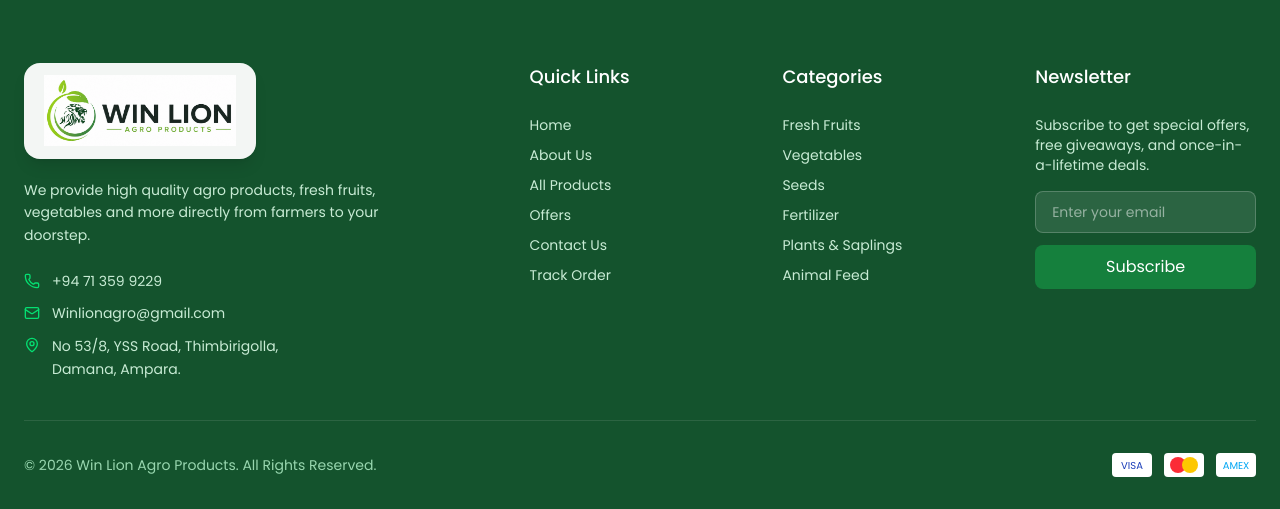
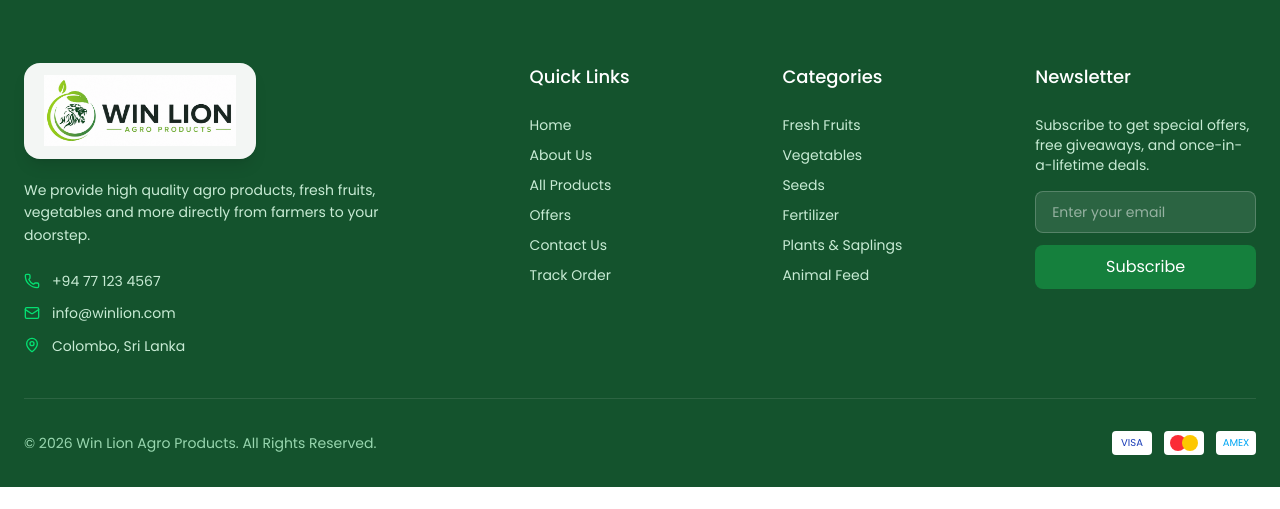
Before and after one commit to damith-sandunika/Winlion-Agro-Shop, a Laravel app: page / in a window 1280 px wide. Shown: the part 4083-4592 px from the top of the page. After the commit the page ends 4570 px from the top, so only its background shows below. Run offline with Laravel 12, Linux system fonts and the light colour scheme; data comes from the database, SQL or seed files in the repository; data that the repository does not hold is empty; style sheets or scripts are compiled from the project's sources; parts of the project's set-up code (start-up, migrations or seed data) failed here and were passed over.

Commit message:
Make frontend settings dynamic from backend

```diff
--- a/app/Http/Controllers/Api/SettingController.php
+++ b/app/Http/Controllers/Api/SettingController.php
@@ -20,6 +20,17 @@ class SettingController extends Controller
         return response()->json($result);
     }
 
+    public function publicIndex()
+    {
+        // For public, we return all settings for now since they are non-sensitive
+        $settings = Setting::all();
+        $result = [];
+        foreach ($settings as $item) {
+            $result[$item->key] = $item->value;
+        }
+        return response()->json($result);
+    }
+
     public function update(Request $request)
     {
         foreach ($request->all() as $key => $value) {
--- a/resources/js/app.jsx
+++ b/resources/js/app.jsx
@@ -22,6 +22,7 @@ import AdminReports from './pages/admin/Reports';
 import ProtectedRoute from './components/ProtectedRoute';
 import { CartProvider } from './context/CartContext';
 import { QuickViewProvider } from './context/QuickViewContext';
+import { SettingsProvider } from './context/SettingsContext';
 import Cart from './pages/Cart';
 import Checkout from './pages/Checkout';
 import Category from './pages/Category';
@@ -31,6 +32,7 @@ if (container) {
     const root = createRoot(container);
     root.render(
         <React.StrictMode>
+            <SettingsProvider>
             <CartProvider>
                 <QuickViewProvider>
                     <BrowserRouter>
@@ -69,6 +71,7 @@ if (container) {
                     </BrowserRouter>
                 </QuickViewProvider>
             </CartProvider>
+            </SettingsProvider>
         </React.StrictMode>
     );
 }
--- a/resources/js/components/Footer.jsx
+++ b/resources/js/components/Footer.jsx
@@ -1,8 +1,10 @@
 import React from 'react';
 import { Link } from 'react-router-dom';
 import { Phone, Mail, Globe, MapPin } from 'lucide-react';
+import { useSettings } from '../context/SettingsContext';
 
 const Footer = () => {
+    const { settings } = useSettings();
     return (
         <footer className="bg-brand-dark text-white pt-10 pb-6 md:pt-16 md:pb-8">
             <div className="max-w-7xl mx-auto px-4 lg:px-6">
@@ -16,17 +18,17 @@ const Footer = () => {
                             We provide high quality agro products, fresh fruits, vegetables and more directly from farmers to your doorstep.
                         </p>
                         <div className="flex flex-col gap-3">
-                            <a href="tel:+94713599229" className="flex items-center gap-3 text-green-100/90 hover:text-white transition-colors">
+                            <a href={`tel:${settings?.shop_phone?.replace(/[^+\d]/g, '')}`} className="flex items-center gap-3 text-green-100/90 hover:text-white transition-colors">
                                 <Phone size={16} className="text-green-400" />
-                                <span className="text-[11px] md:text-sm">+94 71 359 9229</span>
+                                <span className="text-[11px] md:text-sm">{settings?.shop_phone}</span>
                             </a>
-                            <a href="mailto:Winlionagro@gmail.com" className="flex items-center gap-3 text-green-100/90 hover:text-white transition-colors">
+                            <a href={`mailto:${settings?.shop_email}`} className="flex items-center gap-3 text-green-100/90 hover:text-white transition-colors">
                                 <Mail size={16} className="text-green-400" />
-                                <span className="text-[11px] md:text-sm">Winlionagro@gmail.com</span>
+                                <span className="text-[11px] md:text-sm">{settings?.shop_email}</span>
                             </a>
                             <div className="flex items-start gap-3 text-green-100/90">
                                 <MapPin size={16} className="text-green-400 shrink-0 mt-0.5" />
-                                <span className="text-[11px] md:text-sm leading-relaxed max-w-[250px]">No 53/8, YSS Road, Thimbirigolla, Damana, Ampara.</span>
+                                <span className="text-[11px] md:text-sm leading-relaxed max-w-[250px] whitespace-pre-wrap">{settings?.shop_address}</span>
                             </div>
                         </div>
                     </div>
--- a/resources/js/components/Header.jsx
+++ b/resources/js/components/Header.jsx
@@ -4,10 +4,12 @@ import { Link, useNavigate } from 'react-router-dom';
 import axios from 'axios';
 import { useCart } from '../context/CartContext';
 import { useQuickView } from '../context/QuickViewContext';
+import { useSettings } from '../context/SettingsContext';
 
 const Header = () => {
     const { cartCount, addToCart } = useCart();
     const { openQuickView } = useQuickView();
+    const { settings } = useSettings();
     const navigate = useNavigate();
     const [isMobileMenuOpen, setIsMobileMenuOpen] = React.useState(false);
 
@@ -295,13 +297,13 @@ const Header = () => {
                     </div>
 
                     <div className="mt-8 pt-6 border-t border-gray-100 flex flex-col gap-4 px-2">
-                        <a href="tel:+94713599229" className="flex items-center gap-3 text-gray-600 hover:text-brand-green">
+                        <a href={`tel:${settings?.shop_phone?.replace(/[^+\d]/g, '')}`} className="flex items-center gap-3 text-gray-600 hover:text-brand-green">
                             <div className="w-8 h-8 rounded-full bg-green-50 flex items-center justify-center text-brand-green"><Phone size={16} /></div>
-                            <span className="font-medium">+94 71 359 9229</span>
+                            <span className="font-medium">{settings?.shop_phone}</span>
                         </a>
-                        <a href="mailto:Winlionagro@gmail.com" className="flex items-center gap-3 text-gray-600 hover:text-brand-green">
+                        <a href={`mailto:${settings?.shop_email}`} className="flex items-center gap-3 text-gray-600 hover:text-brand-green">
                             <div className="w-8 h-8 rounded-full bg-blue-50 flex items-center justify-center text-blue-600"><Mail size={16} /></div>
-                            <span className="font-medium">Winlionagro@gmail.com</span>
+                            <span className="font-medium">{settings?.shop_email}</span>
                         </a>
                     </div>
                 </div>
--- /dev/null
+++ b/resources/js/context/SettingsContext.jsx
@@ -0,0 +1,38 @@
+import React, { createContext, useContext, useState, useEffect } from 'react';
+import axios from 'axios';
+
+const SettingsContext = createContext();
+
+export function SettingsProvider({ children }) {
+    const [settings, setSettings] = useState({
+        shop_name: 'WinLion Agro',
+        shop_phone: '+94 71 359 9229',
+        shop_email: 'Winlionagro@gmail.com',
+        shop_address: 'No 53/8, YSS Road, Thimbirigolla, Damana, Ampara.',
+        delivery_charge: '350',
+        free_delivery_above: '2000',
+        bank_account_number: 'Bank: Commercial Bank\nBranch: Colombo\nAcc Name: Win Lion Agro\nAcc No: 1234567890'
+    });
+    const [loading, setLoading] = useState(true);
+
+    useEffect(() => {
+        axios.get('/api/public/settings')
+            .then(res => {
+                if (res.data && Object.keys(res.data).length > 0) {
+                    setSettings(prev => ({...prev, ...res.data}));
+                }
+            })
+            .catch(err => console.error('Error fetching settings:', err))
+            .finally(() => setLoading(false));
+    }, []);
+
+    return (
+        <SettingsContext.Provider value={{ settings, loading }}>
+            {children}
+        </SettingsContext.Provider>
+    );
+}
+
+export function useSettings() {
+    return useContext(SettingsContext);
+}
--- a/resources/js/pages/Checkout.jsx
+++ b/resources/js/pages/Checkout.jsx
@@ -2,11 +2,13 @@ import React, { useState } from 'react';
 import Header from '../components/Header';
 import Footer from '../components/Footer';
 import { useCart } from '../context/CartContext';
+import { useSettings } from '../context/SettingsContext';
 import { useNavigate } from 'react-router-dom';
 import axios from 'axios';
 
 export default function Checkout() {
     const { cartItems, cartTotal } = useCart();
+    const { settings } = useSettings();
     const navigate = useNavigate();
     const [form, setForm] = useState({ name: '', phone: '', address: '', city: '', payment_method: 'COD' });
     const [loading, setLoading] = useState(false);
@@ -20,7 +22,9 @@ export default function Checkout() {
     const [couponError, setCouponError] = useState('');
     const [appliedCoupon, setAppliedCoupon] = useState(null);
 
-    const delivery = cartTotal > 2000 ? 0 : 350;
+    const deliveryCharge = parseFloat(settings?.delivery_charge || 350);
+    const freeDeliveryAbove = parseFloat(settings?.free_delivery_above || 2000);
+    const delivery = cartTotal > freeDeliveryAbove ? 0 : deliveryCharge;
     const grandTotal = cartTotal + delivery - couponDiscount;
 
     const handleApplyCoupon = async () => {
@@ -170,7 +174,7 @@ export default function Checkout() {
                             {form.payment_method === 'Bank Transfer' && (
                                 <div className="bg-blue-50 p-4 rounded-xl border border-blue-100 mt-4">
                                     <h4 className="font-normal text-blue-800 text-sm mb-2">Our Bank Details</h4>
-                                    <p className="text-sm text-blue-700 mb-4">Bank: Commercial Bank<br/>Branch: Colombo<br/>Acc Name: Win Lion Agro<br/>Acc No: 1234567890</p>
+                                    <p className="text-sm text-blue-700 mb-4 whitespace-pre-wrap">{settings?.bank_account_number || 'Bank: Commercial Bank\nBranch: Colombo\nAcc Name: Win Lion Agro\nAcc No: 1234567890'}</p>
 
                                     <label className="block text-sm font-medium text-blue-800 mb-2">Upload Payment Slip / Receipt *</label>
                                     <input
--- a/routes/api.php
+++ b/routes/api.php
@@ -49,6 +49,7 @@ Route::middleware('auth:sanctum')->group(function () {
 });
 
 // Public API Routes (for customer frontend)
+Route::get('/public/settings', [\App\Http\Controllers\Api\SettingController::class, 'publicIndex']);
 Route::post('/public/orders', [OrderController::class, 'store']);
 Route::get('/public/categories', [CategoryController::class, 'index']);
 Route::get('/public/products', [ProductController::class, 'index']);
```
